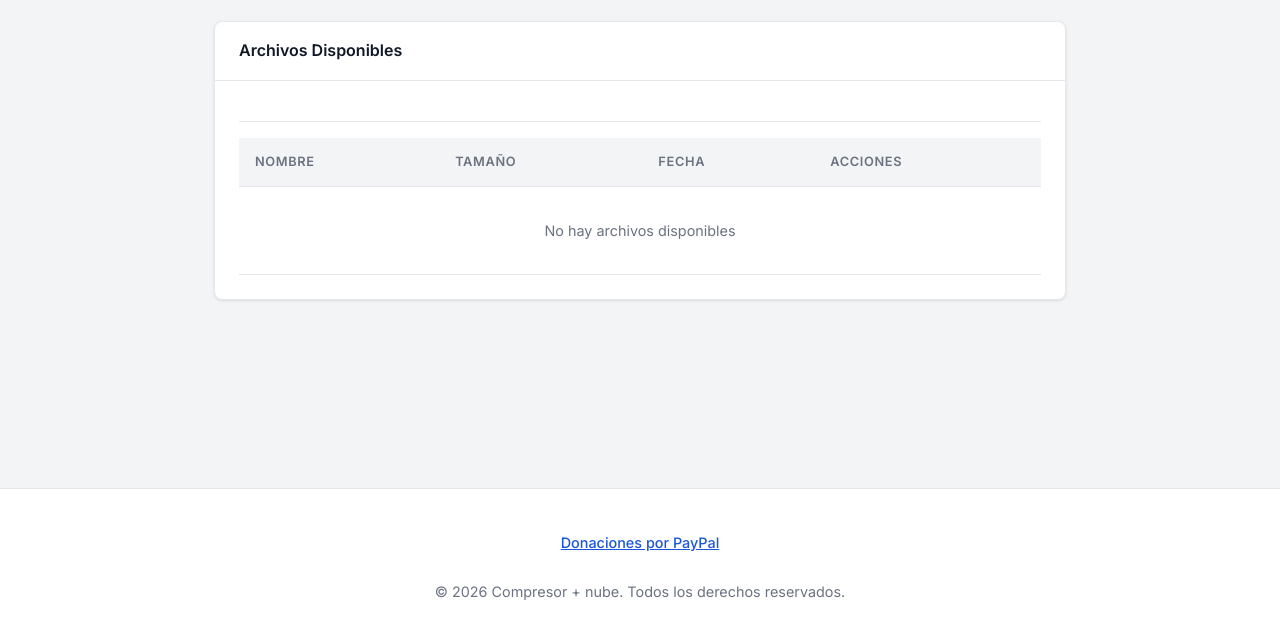
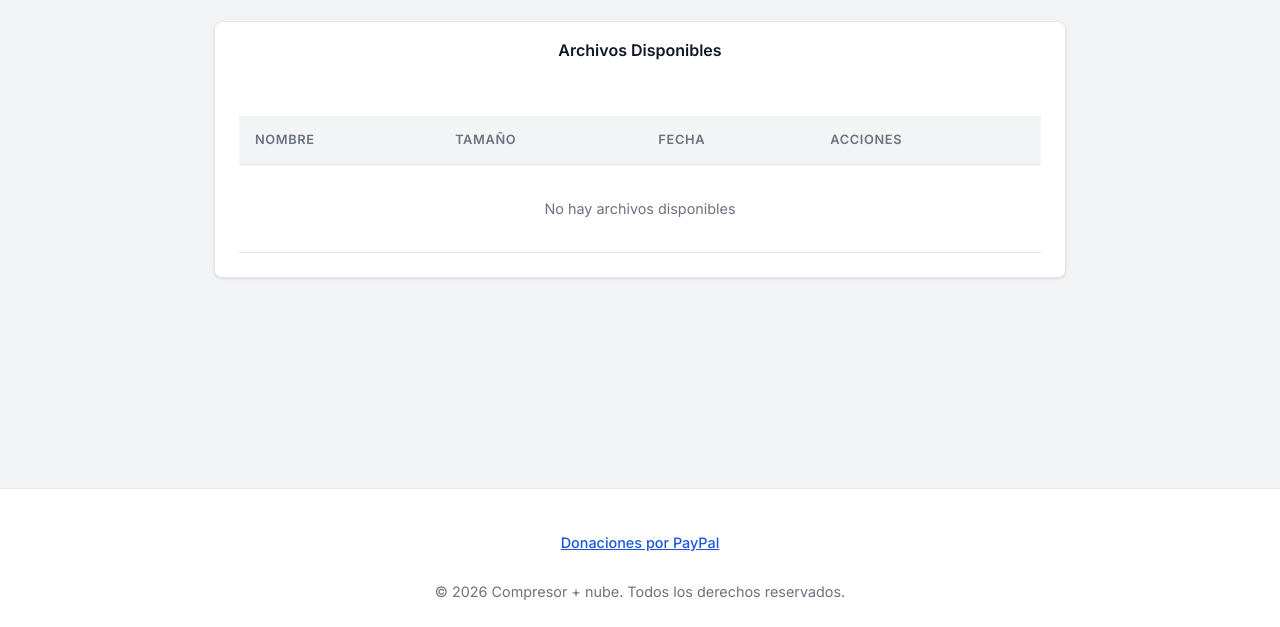
Before and after one commit to icerix1/portal-empresarial, a website: page index.html in a window 1280 px wide. Shown: the part 173-800 px from the top of the page. Drawn offline with nearby package versions, Linux system fonts and the light colour scheme; no server answers.

Commit message:
Center available files header

```diff
--- a/index.html
+++ b/index.html
@@ -78,8 +78,8 @@
                     </div>
                 </div>
 
-                <div class="card">
-                    <div class="card-header">
+                <div class="card card-files">
+                    <div class="card-header card-header-center">
                         <h2 data-i18n="availableFiles">Archivos Disponibles</h2>
                     </div>
                     <div class="card-body">
--- a/styles.css
+++ b/styles.css
@@ -326,6 +326,20 @@ body {
 .card-header {
     padding: 1rem 1.5rem;
     border-bottom: 1px solid var(--border);
+}
+
+.card-header-center {
+    text-align: center;
+}
+
+.card-files .card-header {
+    border-bottom: none;
+}
+
+.card-files .breadcrumbs {
+    border-bottom: none;
+    padding-bottom: 0;
+    margin-bottom: 0.75rem;
 }
 
 .card-header h2 {
```
